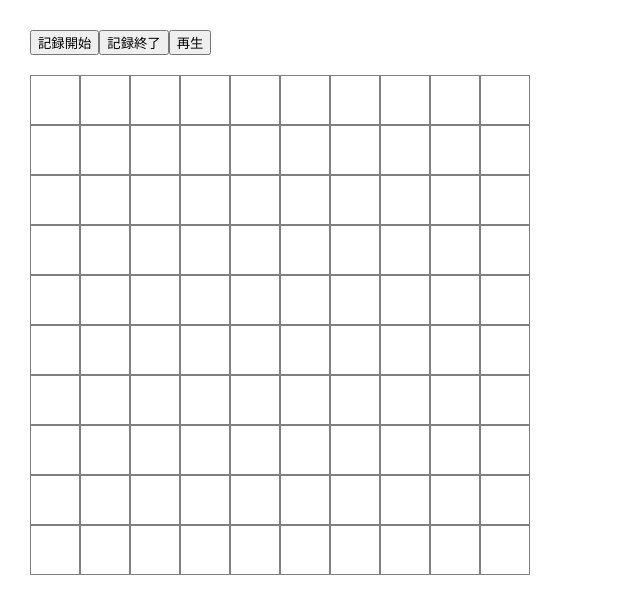
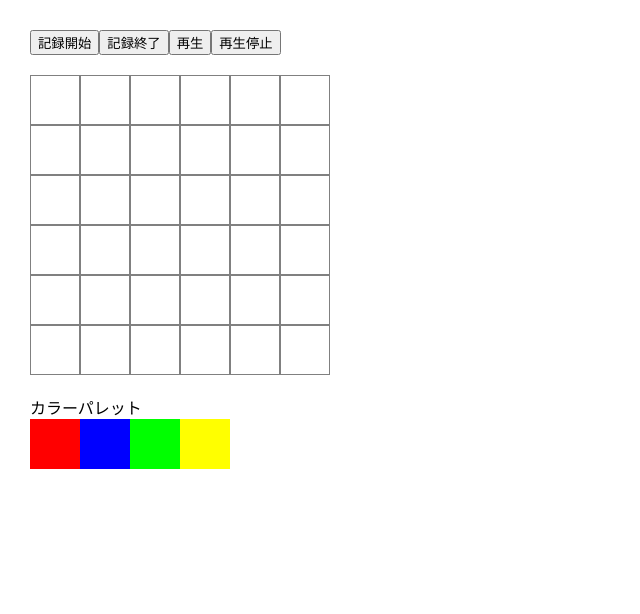
Before and after one commit to ka-aki/my-training, a React (Create React App) app: page / in a window 1280 px wide. Shown: the top 614 px of the page, without its empty margins (0-640 px from the left). Built offline with nearby package versions, Linux system fonts and the light colour scheme.

Commit message:
add color pallet

```diff
--- a/src/App.css
+++ b/src/App.css
@@ -1,17 +1,48 @@
+:root {
+  --cols: 10;
+  --rows: 10;
+  --number: "#F00";
+}
+
 .root {
   margin: 30px;
 }
 .black {
   background-color: black;
 }
+.red {
+  background-color: red;
+}
+.blue {
+  background-color: blue;
+}
+.green {
+  background-color: green;
+}
+.yellow {
+  background-color: yellow;
+}
 
 .grid-container {
   display: grid;
-  grid-template-columns: repeat(10, 50px);
-  grid-template-rows: repeat(10, 50px);
+  grid-template-columns: repeat(var(--cols), 50px);
+  grid-template-rows: repeat(var(--rows), 50px);
   margin: 20px 0;
 }
 
 .grid-item {
   border: 1px solid gray;
 }
+
+.palette-container {
+  display: flex;
+}
+
+.item {
+  width: 50px;
+  height: 50px;
+}
+
+.color {
+  background-color: var(--number);
+}
--- a/src/App.js
+++ b/src/App.js
@@ -21,19 +21,33 @@ const useInterval = (callback, delay) => {
   }, [delay]);
 };
 
+const xNum = 6;
+const yNum = 6;
+const colors = [
+  { name: "red", number: "#F00" },
+  { name: "blue", number: "#00F" },
+  { name: "green", number: "#0F0" },
+  { name: "yellow", number: "#FF0" },
+];
+
 const App = () => {
-  const squares = [...Array(100).keys()].map((v) => ({ id: v + 1, on: false }));
+  const squares = [...Array(xNum * yNum).keys()].map((v) => ({
+    id: v + 1,
+    on: false,
+    color: "",
+  }));
   const initialState = () => ({
     squares: squares,
     clickedSquares: [],
     isRecording: false,
     isPlaying: false,
     clickedSquaresIndex: 0,
+    color: "#F00",
   });
 
   const [state, setState] = useState(initialState());
 
-  const handleClick = (id) => {
+  const handleClick = (id, color) => {
     if (state.isRecording) {
       const filtered = state.clickedSquares.filter((v) => v.id === id);
       const last = filtered[filtered.length - 1];
@@ -43,25 +57,35 @@ const App = () => {
           ...state,
           squares: state.squares.map((v) => {
             if (v.id === id) {
-              return { id: id, on: true };
+              return { id: id, on: true, color };
             }
             return v;
           }),
-          clickedSquares: state.clickedSquares.concat({ id: id, on: true }),
+          clickedSquares: state.clickedSquares.concat({
+            id: id,
+            on: true,
+            color,
+          }),
         });
       } else {
         setState({
           ...state,
+          color,
           squares: state.squares.map((v) => {
             if (v.id === id) {
-              return { id: id, on: !last.on };
+              return { id: id, on: true, color };
             }
             return v;
           }),
-          clickedSquares: state.clickedSquares.concat({ id: id, on: !last.on }),
+          clickedSquares: state.clickedSquares.concat({
+            id: id,
+            on: true,
+            color,
+          }),
         });
       }
     }
+    console.log(state);
   };
 
   const onStart = () => {
@@ -89,11 +113,18 @@ const App = () => {
     }
   }, 1000);
 
-  const onPlay = () => {
+  const onPlay = (value) => {
     setState({
       ...state,
-      isPlaying: true,
+      isPlaying: value,
       squares: squares,
+    });
+  };
+
+  const selectedColor = (color) => {
+    setState({
+      ...state,
+      color,
     });
   };
 
@@ -101,15 +132,33 @@ const App = () => {
     <div className="root">
       <button onClick={onStart}>記録開始</button>
       <button onClick={onFinish}>記録終了</button>
-      <button onClick={onPlay}>再生</button>
-      <div className="grid-container">
+      <button onClick={() => onPlay(true)}>再生</button>
+      <button onClick={() => onPlay(false)}>再生停止</button>
+      <div
+        className="grid-container"
+        style={{ "--cols": xNum, "--rows": yNum }}
+      >
         {state.squares.map((v) => (
           <div
             key={v.id}
-            className={v.on ? "grid-item black" : "grid-item"}
-            onClick={() => handleClick(v.id)}
+            className={v.on ? "grid-item color" : "grid-item"}
+            style={{ "--number": v.color }}
+            onClick={() => handleClick(v.id, state.color)}
           />
         ))}
+      </div>
+      <div>
+        <div>カラーパレット</div>
+        <div className="palette-container">
+          {colors.map((color, i) => (
+            <div
+              className="item color"
+              key={i}
+              style={{ "--number": color.number }}
+              onClick={() => selectedColor(color.number)}
+            />
+          ))}
+        </div>
       </div>
     </div>
   );
```
